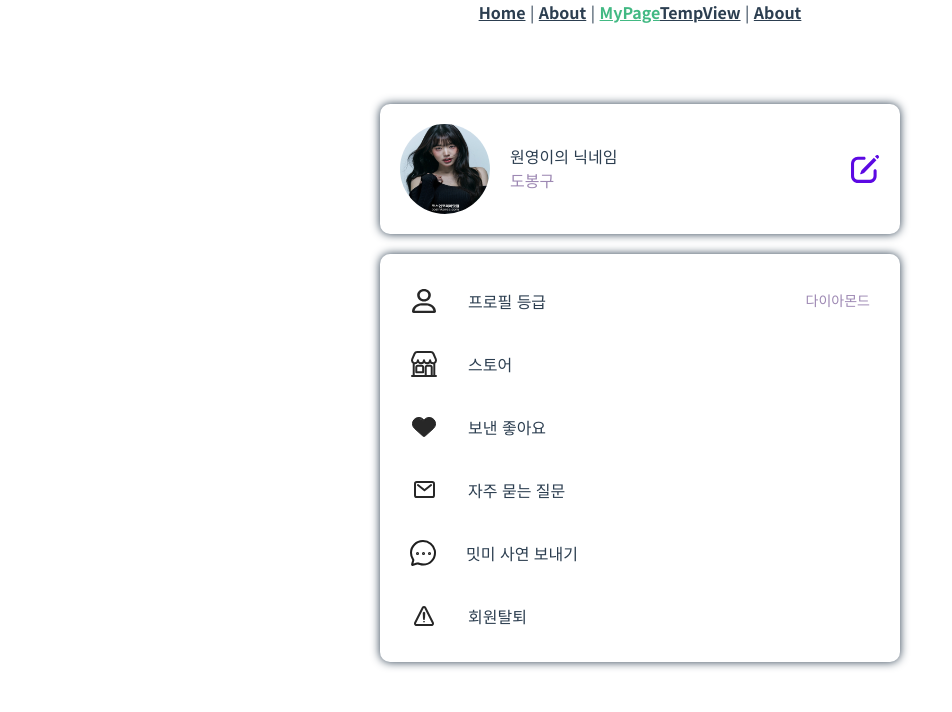
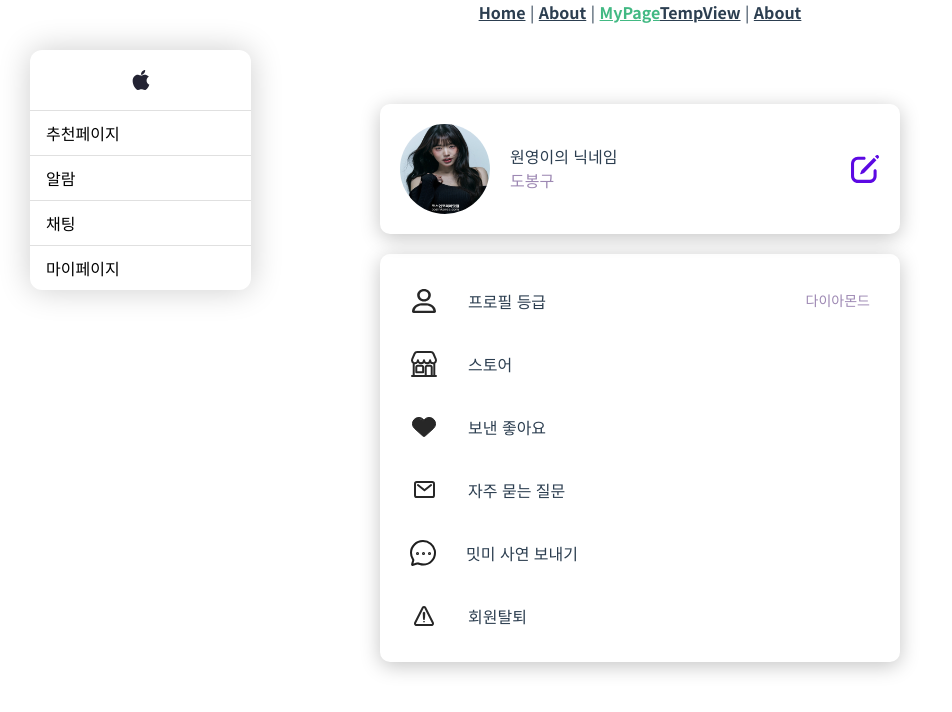
Before and after one commit to changzin/meetme, a Vue app in the folder frontend/meet_me/: page /mypage in a window 1280 px wide. Shown: the top 712 px of the page, without its empty margins (0-952 px from the left). Built offline with nearby package versions, Linux system fonts and the light colour scheme.

Commit message:
마이페이지 그림자 변경

```diff
--- a/frontend/meet_me/src/router/index.js
+++ b/frontend/meet_me/src/router/index.js
@@ -3,6 +3,7 @@ import HomeView from '../views/HomeView.vue'
 import Member from '../views/admin/Member.vue'
 
 import MyPage from '../views/mypage/MyPage.vue'
+import MyPageEdit from '../views/mypage/MyPageEdit.vue'
 
 import MainPage from '../views/MainPage.vue'
 import userLogin from '../views/nouser/userLogin.vue'
@@ -46,6 +47,11 @@ const routes = [
     path: '/tempview',
     name: 'TempView',
     component: TempView
+  },
+  {
+    path: '/mypageedit',
+    name: 'MyPageEdit',
+    component: MyPageEdit
   }
 ]
 
--- a/frontend/meet_me/src/views/mypage/MyPage.vue
+++ b/frontend/meet_me/src/views/mypage/MyPage.vue
@@ -14,7 +14,7 @@
                     </div>
                     <div class="button">
                         <button class="edit">
-                            <a href="/">
+                            <a href="/mypageedit">
                             <img src="/icon/mypage/main/edit.svg">
                             </a>
                         </button>
@@ -63,11 +63,11 @@
                 </div>
             </div>
         </div>
+        <MeetHeader />
     </div>
 </template>
 <script>
 export default {
-    components:{},
     data() {
         return {
             sampleData : ''
@@ -92,6 +92,7 @@ export default {
     margin: 0 auto;
     justify-content: center;
     box-sizing: border-box;
+    min-width: 600px;
 }
 
 .safe_zone {
@@ -107,7 +108,7 @@ export default {
 .profile_box {
     height: 130px;
     background-color: FFFFFF;
-    box-shadow: 0px 0px 10px;
+    box-shadow: 0px 4px 20px rgba(0, 0, 0, 0.23);
     border-radius: 10px;
     display: flex;
     margin-bottom: 20px;
@@ -150,7 +151,7 @@ export default {
 
 .mypage_box {
     background-color: FFFFFF;
-    box-shadow: 0px 0px 10px;
+    box-shadow: 0px 4px 20px rgba(0, 0, 0, 0.23);
     border-radius: 10px;
     margin-bottom: 20px;
     padding: 15px;
```
